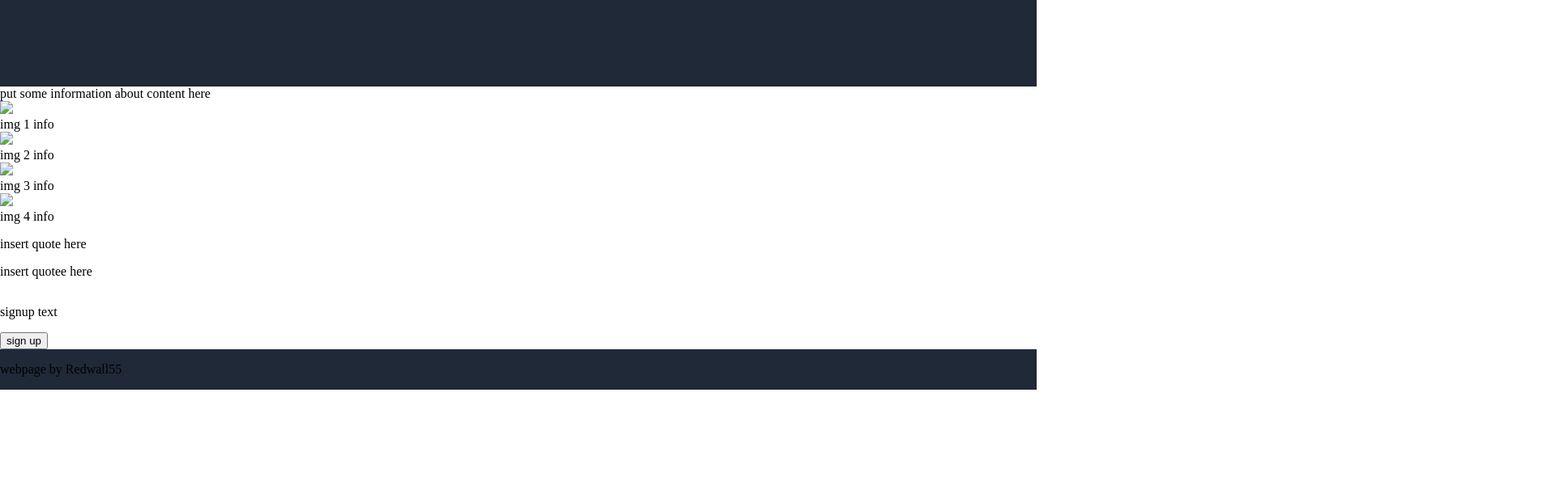
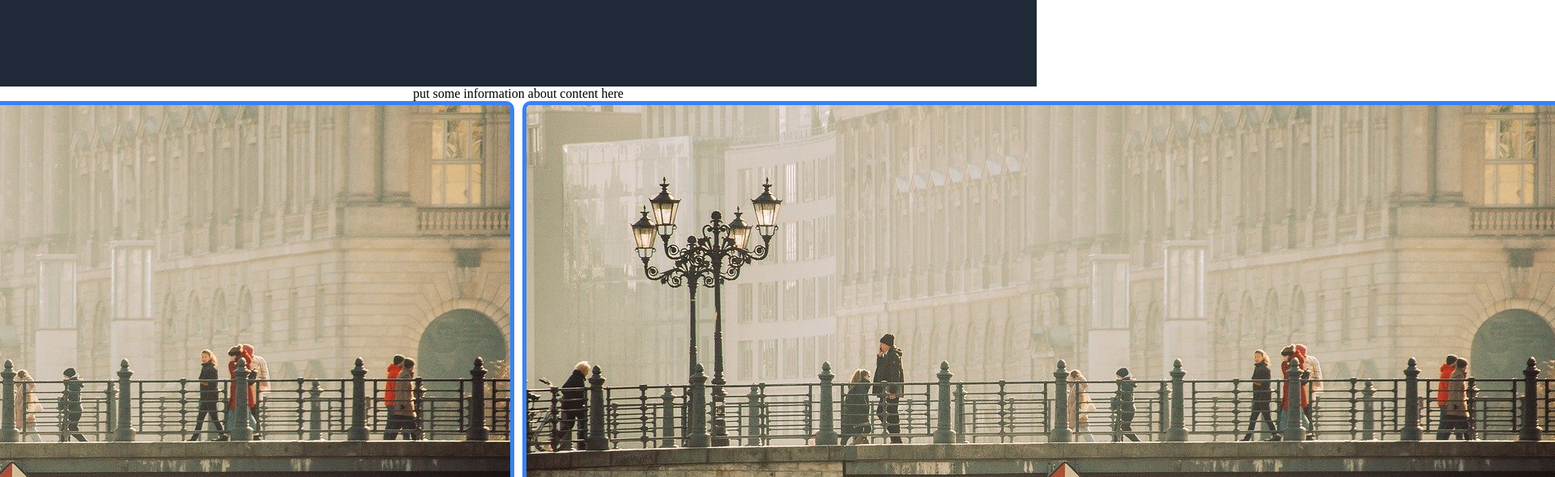
Before and after one commit to Redwall54/Odin-Landing-Page, a plain HTML site: page index.html in a window 1280 px wide. Shown: the part 426-1016 px from the top of the page at 81% size, 1920 px wide, since content can reach past the window. Before the commit the page ends 908 px from the top, so only its background shows below. Drawn offline with Linux system fonts and the light colour scheme.

Commit message:
add section 2 img, flexbox, & border
aligned section 2 text and images with placeholder bordered images and
text below

```diff
--- a/index.html
+++ b/index.html
@@ -29,7 +29,7 @@
                 <p>paragraph info</p>
                 <button class="button text-hero-norm">sign up</button>
             </div>
-            <img src="placeholder-1.jpg" style="head-image">
+            <img style="max-width: 50%; max-height: 50%;" src="placeholder-1.jpg">
         </div>
 
 
@@ -44,34 +44,34 @@
 
         <!-- content img's and img info-->
 
-        <div class="border">
-            <img src="place image 1 here">
-        </div>
+        <div class="content-img">
+            <div class="img-box">
+
+                <img class="border" src="placeholder-1.jpg">
                 <div>
                     img 1 info
                 </div>
+            </div>
+            <div class="img-box">
+                <img class="border" src="placeholder-1.jpg">
 
-        <div class="border">
-            <img src="place image 2 here">
-        </div>
                 <div>
                     img 2 info
                 </div>
-
-        <div class="border">
-            <img src="place image 3 here">
             </div>
-
+            <div class="img-box">
+                <img class="border" src="placeholder-1.jpg">
                 <div>
                     img 3 info
                 </div>
-
-        <div class="border">
-            <img src="place image 4 here">
+            </div>
+            <div class="img-box">
+                <img class="border" src="placeholder-1.jpg">
+                <div>
+                    img 4 info
+                </div>
             </div>
 
-        <div>
-            img 4 info
         </div>
 
     </div>
--- a/style.css
+++ b/style.css
@@ -11,14 +11,22 @@ body{
     background-color: #1F2937;
 }
 
-img{
-    max-width: 50%;
-    max-height: 50%;
+.left-align{
+    margin-right: auto;
 }
 
-.spacing {
-    padding: 0px 100px;
+.right-align{
+    margin-right: auto;
 }
+
+ul{
+    display: flex;
+    gap: 10px;
+    list-style-type: none;
+    padding: 0;
+    margin: 0;
+}
+
 
 /* font sizes*/
 
@@ -49,6 +57,7 @@ img{
     justify-content: center;
     align-items: center;
     padding-bottom: 100px;
+    gap: 20px;
 }
 
 .header{
@@ -68,18 +77,30 @@ img{
     padding: 5px 20px;
 }
 
-.left-align{
-    margin-right: auto;
+/* images section  */
+
+.content{
+    display: flex;
+    flex-direction: column;
+    justify-content: center;
+    align-items: center;
 }
 
-.right-align{
-    margin-right: auto;
+.content-img{
+    display: flex;
+    justify-content: space-around;
+    gap: 10px;
 }
 
-ul{
+.border{
+    border: 5px solid #3882F6;
+    border-radius: 10px;
+}
+
+.img-box{
     display: flex;
+    flex-direction: column;
+    justify-content: center;
     gap: 10px;
-    list-style-type: none;
-    padding: 0;
-    margin: 0;
+    align-items: center;
 }
```
Lines whose indentation alone changed are shown as unchanged.
